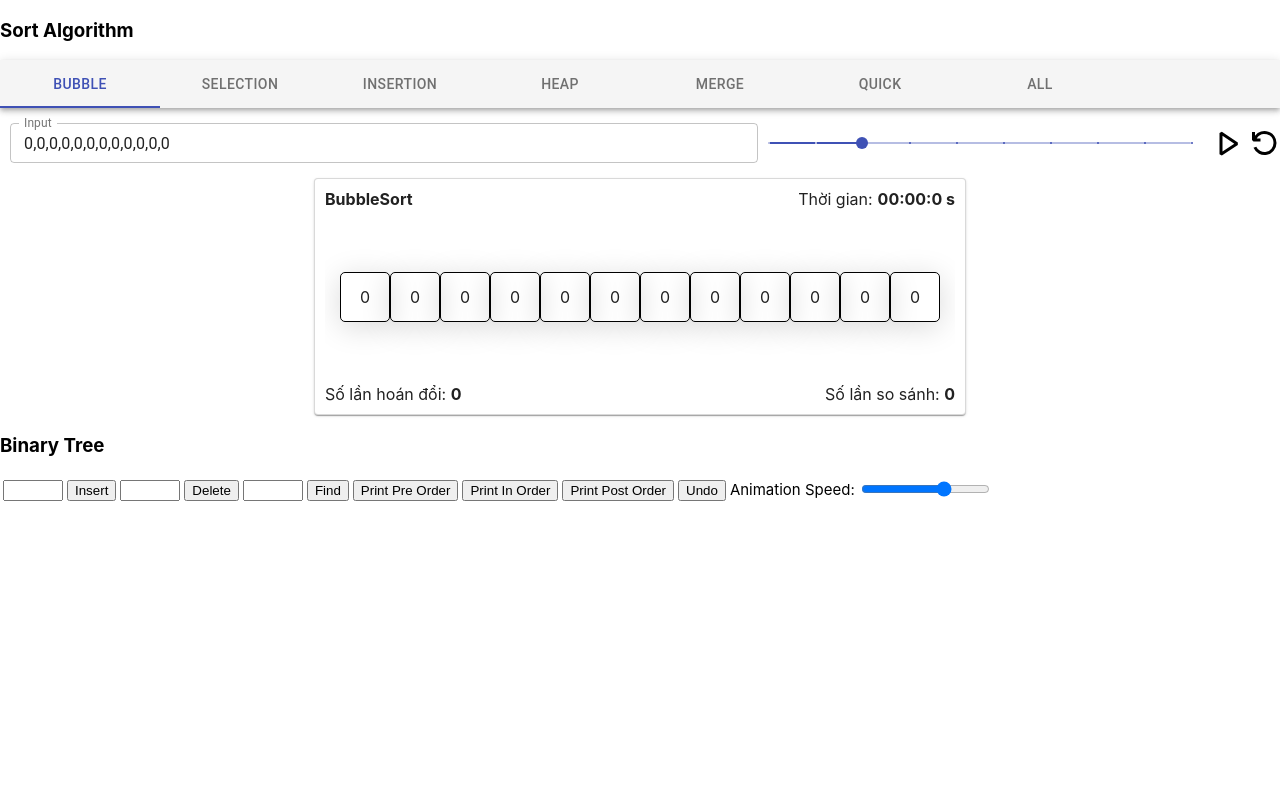
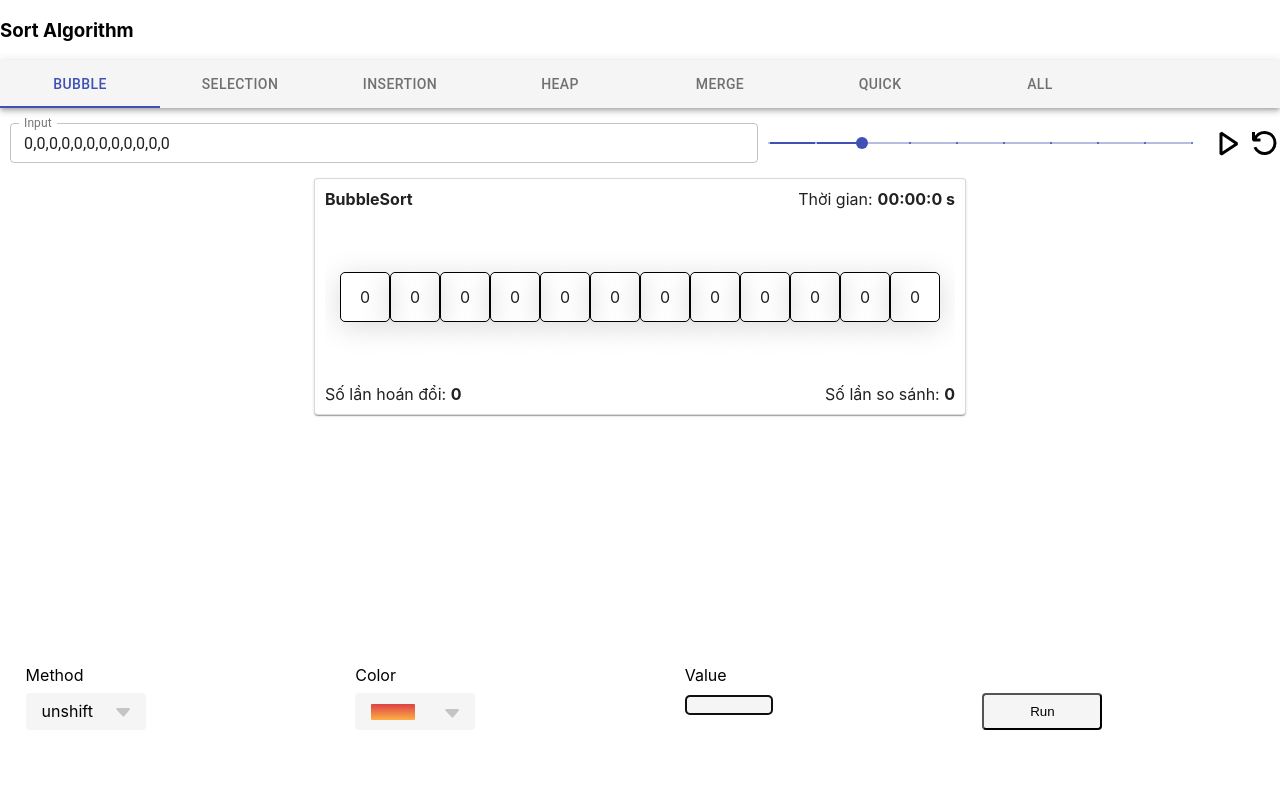
Before and after one commit to LeHaMinhTrungUIT/algorithm-visualizer, a React (Vite) app: page / in a window 1280 px wide. Shown: the top 800 px of the page. Built offline with nearby package versions, Linux system fonts and the light colour scheme.

Commit message:
fix all errors

```diff
--- a/package.json
+++ b/package.json
@@ -12,6 +12,7 @@
     "react": "^17.0.0",
     "react-dom": "^17.0.0",
     "react-icons": "^4.2.0",
+    "react-router-dom": "^6.1.1",
     "react-use": "^17.2.4",
     "react-uuid": "^1.0.2",
     "styled-components": "^5.2.3",
--- a/src/App.jsx
+++ b/src/App.jsx
@@ -3,7 +3,9 @@ import styled from "styled-components";
 import { NavBar } from "./components/NavBar";
 import { Controller } from "./components/Controller";
 import { AlgoDisplay } from "./components/AlgoDisplay";
-import { Footer } from "./components/Footer"
+
+import LinkedList from "./components/LinkedList";
+
 
 const Container = styled.div`
   margin: 0 10px;
@@ -13,13 +15,17 @@ const Container = styled.div`
 `;
 
 class App extends React.Component {
-  render(){ return (
+  render() {
+    return (
       <div className="App">
         <NavBar/>
         <Controller/>
         <AlgoDisplay/>
+        <LinkedList/>
+
         <h3>Binary Tree</h3>
         <div id="mainContent"></div>
+
       </div>
     );
   }
--- a/src/components/Footer.jsx
+++ b/src/components/Footer.jsx
@@ -14,7 +14,7 @@ const FooterDiv = styled.div`
 export function Footer() {
   return (
     <FooterDiv>
-        <LinkedList/>
+      <LinkedList/>
     </FooterDiv>
   );
 }
--- a/src/components/LinkedList.jsx
+++ b/src/components/LinkedList.jsx
@@ -79,7 +79,7 @@ export default function LinkedList () {
 
 
   return (
-    <div className='linked-list'>
+    <div className='linked-list' >
       <div className='wrapper'>
 
         <ToolBar
--- a/src/components/Node.jsx
+++ b/src/components/Node.jsx
@@ -7,6 +7,7 @@ const Node = ({ value, next, index, color }) => {
   return (
     <AnimatePresence>
       <motion.div
+        color='orange'
         layout
         initial={{ opacity: 0, scale: 0.5 }}
         animate={{ opacity: 1, scale: 1 }}
--- a/src/styles/ToolBar.css
+++ b/src/styles/ToolBar.css
@@ -4,7 +4,7 @@
   gap: 2rem;
   padding: 0 0 0 0;
   margin-left: 2%;
-  margin-top: 600px;
+  margin-top: 250px;
 }
 
 .label {
@@ -44,3 +44,8 @@
   background-color: #444444;
   color: white;
 }
+
+
+.mainContent {
+  margin-top: 500px;
+}
```
Also changed, not shown: note.txt (added), 1 other file (tests, documents, lock files or other folders). Lines whose indentation alone changed are shown as unchanged.
